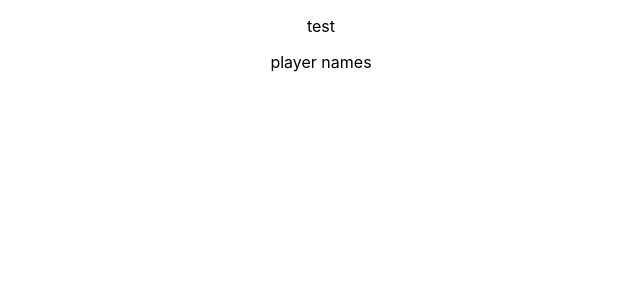
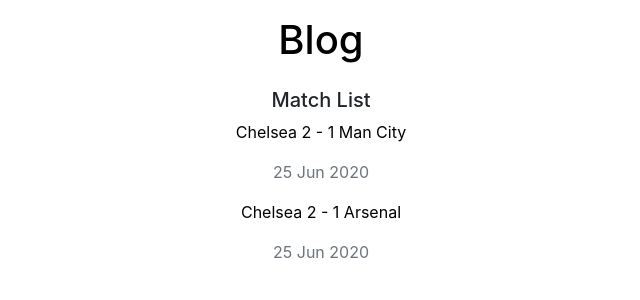
Before and after one commit to travischantravis/soccer-blog, a React (Create React App) app: page / in a window 1280 px wide. Shown: the top 300 px of the page, without its empty margins (319-959 px from the left). Built offline with nearby package versions, Linux system fonts and the light colour scheme.

Commit message:
configue client routing

```diff
--- a/package.json
+++ b/package.json
@@ -7,8 +7,10 @@
     "@testing-library/react": "^9.3.2",
     "@testing-library/user-event": "^7.1.2",
     "bootstrap": "^4.5.0",
+    "moment": "^2.27.0",
     "react": "^16.13.1",
     "react-dom": "^16.13.1",
+    "react-router-dom": "^5.2.0",
     "react-scripts": "3.4.1"
   },
   "scripts": {
--- a/src/App.css
+++ b/src/App.css
@@ -1,8 +1,3 @@
 .App {
   text-align: center;
 }
-
-.App-logo {
-  height: 40vmin;
-  pointer-events: none;
-}
--- a/src/App.js
+++ b/src/App.js
@@ -1,13 +1,16 @@
+import "bootstrap/dist/css/bootstrap.min.css";
+import "./App.css";
+
 import React from "react";
-import logo from "./logo.svg";
-import "./App.css";
-import PlayerList from "./components/PlayerList";
+import Main from "./Main";
+import { BrowserRouter, Route } from "react-router-dom";
 
 function App() {
   return (
     <div className="App">
-      <p>test</p>
-      <PlayerList></PlayerList>
+      <BrowserRouter>
+        <Main />
+      </BrowserRouter>
     </div>
   );
 }
--- /dev/null
+++ b/src/Main.js
@@ -0,0 +1,25 @@
+import React from "react";
+import { BrowserRouter, Link, Route } from "react-router-dom";
+
+import MatchList from "./components/MatchList";
+import MatchDetail from "./components/MatchDetail";
+import Home from "./components/Home";
+
+const Main = () => {
+  return (
+    <div className="container">
+      <div className="row my-3">
+        <Link
+          to="/"
+          style={{ textDecoration: "none", color: "black", margin: "0 auto" }}
+        >
+          <h1 className="col text-center">Blog</h1>
+        </Link>
+      </div>
+      <Route exact path="/" render={(props) => <Home />} />
+      <Route path={"/match/:uid"} component={MatchDetail}></Route>{" "}
+    </div>
+  );
+};
+
+export default Main;
--- /dev/null
+++ b/src/components/Home.js
@@ -0,0 +1,13 @@
+import React from "react";
+
+import MatchList from "./MatchList";
+
+const Home = () => {
+  return (
+    <div>
+      <MatchList />
+    </div>
+  );
+};
+
+export default Home;
--- /dev/null
+++ b/src/components/MatchDetail.js
@@ -0,0 +1,15 @@
+import React from "react";
+
+const MatchDetail = (data) => {
+  const { team, uid } = data.location.state;
+  return (
+    <div>
+      <p>Chelsea 2 - 1 {team}</p>
+      <p className="text-muted">25 Jun 2020</p>
+      <p>Premier League Week 31</p>
+      <p>MOTM: Pulisic</p>
+    </div>
+  );
+};
+
+export default MatchDetail;
--- /dev/null
+++ b/src/components/MatchList.js
@@ -0,0 +1,29 @@
+import React from "react";
+import { Route } from "react-router-dom";
+import MatchSummary from "./MatchSummary";
+import MatchDetail from "./MatchDetail";
+
+const data = [
+  {
+    team: "Man City",
+    uid: 10,
+  },
+  {
+    team: "Arsenal",
+    uid: 11,
+  },
+];
+
+const MatchList = () => {
+  return (
+    <div className="">
+      <h5>Match List</h5>
+
+      {data.map((d) => {
+        return <MatchSummary data={d} key={d.uid} />;
+      })}
+    </div>
+  );
+};
+
+export default MatchList;
--- /dev/null
+++ b/src/components/MatchSummary.js
@@ -0,0 +1,21 @@
+import React from "react";
+import { Link, Route } from "react-router-dom";
+import MatchDetail from "./MatchDetail";
+
+const MatchSummary = ({ data }) => {
+  const { team, uid } = data;
+  return (
+    <div>
+      <Link
+        to={{ pathname: "/match/" + uid, state: data }}
+        style={{ textDecoration: "none", color: "black" }}
+      >
+        <p>Chelsea 2 - 1 {team}</p>
+      </Link>
+
+      <p className="text-muted">25 Jun 2020</p>
+    </div>
+  );
+};
+
+export default MatchSummary;
--- a/src/components/PlayerList.js
+++ b/src/components/PlayerList.js
@@ -1,9 +1,11 @@
 import React from "react";
+import PlayerSummary from "./PlayerSummary";
 
 const PlayerList = () => {
   return (
     <div>
       <p>player names</p>
+      <PlayerSummary></PlayerSummary>
     </div>
   );
 };
--- /dev/null
+++ b/src/components/PlayerSummary.js
@@ -0,0 +1,11 @@
+import React from "react";
+
+const PlayerSummary = () => {
+  return (
+    <div>
+      <p>Ngolo Kante</p>
+    </div>
+  );
+};
+
+export default PlayerSummary;
```
Also changed, not shown: 1 other file (tests, documents, lock files or other folders).
